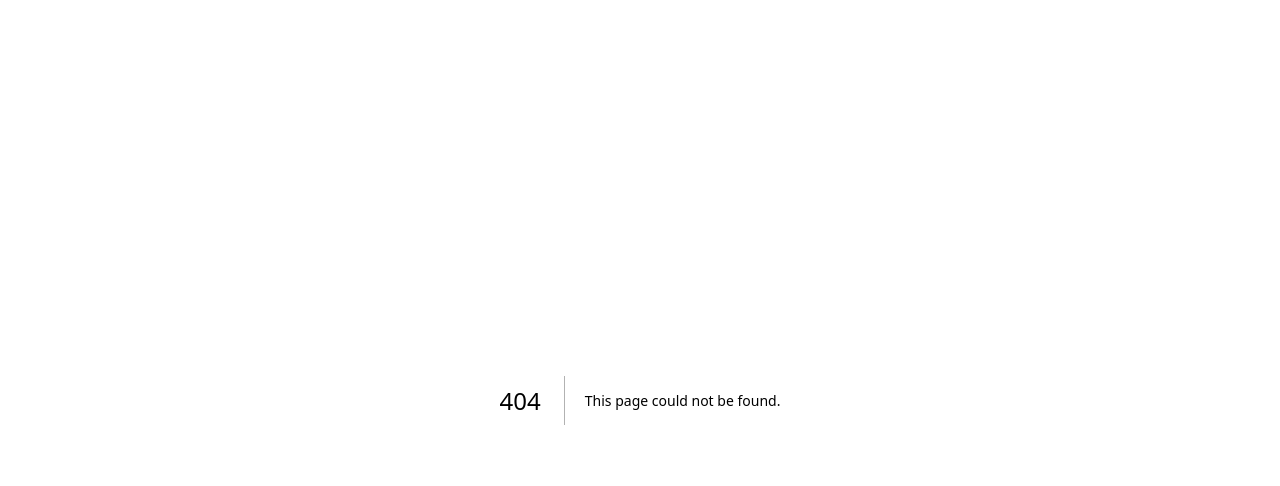
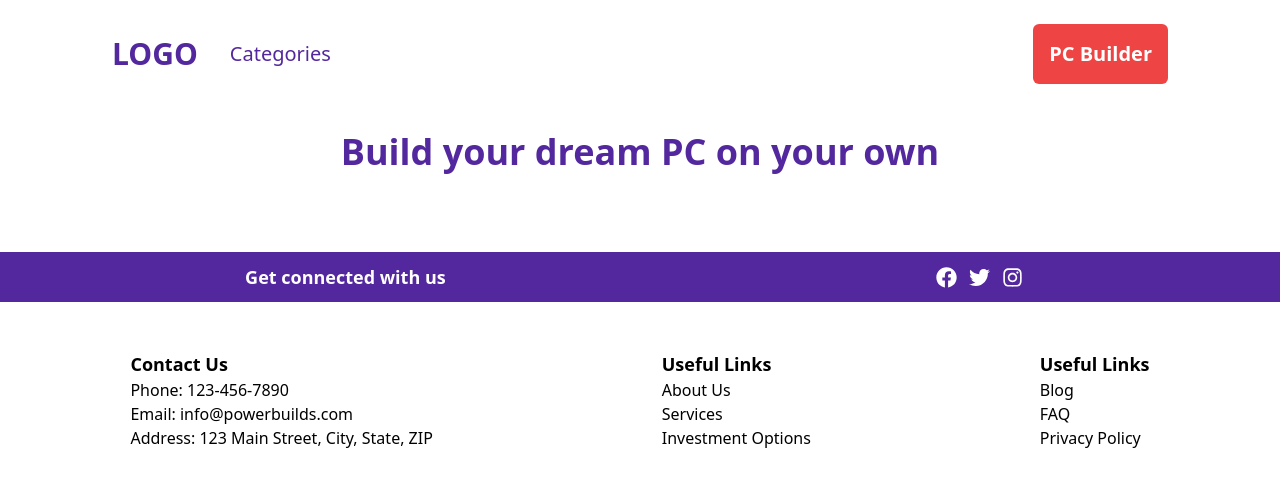
Before and after one commit to SunitCorneleous/power-builds-nextjs, a Next.js app: page /pc-builder in a window 1280 px wide. Before the commit this address had no page. Shown: the top 486 px of the page. Built offline with nearby package versions, Linux system fonts and the light colour scheme.

Commit message:
pc builder page added

```diff
--- a/src/components/HomePage/Banner.js
+++ b/src/components/HomePage/Banner.js
@@ -4,11 +4,11 @@ import React from "react";
 const Banner = () => {
   return (
     <div className="md:min-h-[70vh] sm:bg-violet-300 md:bg-transparent mb-14 flex flex-col-reverse md:flex-row  justify-center items-center p-5 md:p-14">
-      <div className="mr-5 md:w-[55%]">
-        <h1 className="md:text-4xl md:mb-5 md:font-semibold text-2xl font-semibold mb-4">
+      <div className="mr-5 md:w-[55%] text-primary">
+        <h1 className="md:text-5xl whitespace-normal md:mb-5 md:font-semibold text-2xl font-semibold mb-4">
           Welcome to PowerBuilds - Unleash Your PC Potential!
         </h1>
-        <p className="md:text-xl md:mb-5 md:font-normal">
+        <p className="md:text-2xl md:mb-5 md:font-normal">
           Empowering your PC experience with cutting-edge technology. Whether
           you&apos;re a gamer, content creator, or tech enthusiast, we have
           everything you need for a custom-built masterpiece.
@@ -17,8 +17,8 @@ const Banner = () => {
       <div className="w-[45%]">
         <Image
           src="https://www.startech.com.bd/image/cache/catalog/desktop-pc/desktop-offer/core-i7-10700-desktop-pc-01-500x500.webp"
-          height={350}
-          width={350}
+          height={500}
+          width={500}
           alt="banner image"
           className="hidden md:block md:w-full rounded-md"
         />
--- a/src/components/HomePage/CategoryCard.js
+++ b/src/components/HomePage/CategoryCard.js
@@ -6,10 +6,10 @@ const CategoryCard = ({ title, icon }) => {
     <motion.div
       whileHover={{ scale: 1.03 }}
       whileTap={{ scale: 1 }}
-      className="md:max-w-[350px] h-[250px] mt-6 rounded-md shadow-md flex flex-col  items-center justify-center bg-violet-100 cursor-pointer"
+      className="md:max-w-[350px] h-[250px] mt-6 rounded-md shadow-md flex flex-col  items-center justify-center bg-violet-100 cursor-pointer text-primary"
     >
       <div className="mb-2">{icon}</div>
-      <h1 className="font-medium text-xl md:text-base">{title}</h1>
+      <h1 className="font-medium text-base">{title}</h1>
     </motion.div>
   );
 };
--- a/src/components/HomePage/FeaturedCategory.js
+++ b/src/components/HomePage/FeaturedCategory.js
@@ -9,7 +9,7 @@ import {
   BsFillKeyboardFill,
 } from "react-icons/bs";
 import { CgSmartphoneRam } from "react-icons/cg";
-import { GrStorage } from "react-icons/gr";
+import { MdStorage } from "react-icons/md";
 import { PiComputerTowerBold } from "react-icons/pi";
 import Link from "next/link";
 
@@ -37,7 +37,7 @@ const FeaturedCategory = () => {
     },
     {
       title: "Storage Device",
-      icon: <GrStorage size={55}></GrStorage>,
+      icon: <MdStorage size={55}></MdStorage>,
       path: "categories/storage",
     },
     {
@@ -70,7 +70,7 @@ const FeaturedCategory = () => {
   return (
     <div className="mb-14">
       <h1 className="text-2xl font-bold text-primary ">Featured Categories</h1>
-      <div className="grid grid-cols-2 md:grid-cols-5 md:gap-5">
+      <div className="grid grid-cols-2 md:grid-cols-5 gap-2 md:gap-5 p-2">
         {categories.map((item, i) => (
           <Link href={item.path} key={i}>
             <CategoryCard title={item.title} icon={item.icon} key={i} />
--- a/src/components/Layouts/RootLayout/RootLayout.js
+++ b/src/components/Layouts/RootLayout/RootLayout.js
@@ -21,7 +21,9 @@ const RootLayout = ({ children }) => {
 
         {/* pc builder button and login */}
         <div>
-          <PrimaryButton customClass="">PC Builder</PrimaryButton>
+          <Link href="pc-builder">
+            <PrimaryButton customClass="">PC Builder</PrimaryButton>
+          </Link>
         </div>
       </div>
 
--- a/src/components/UI/PrimaryButton.js
+++ b/src/components/UI/PrimaryButton.js
@@ -1,12 +1,15 @@
-import React from 'react';
+import React from "react";
+import { motion } from "framer-motion";
 
 const PrimaryButton = ({ children, customClass }) => {
   return (
-    <button
+    <motion.button
+      whileHover={{ scale: 1.03 }}
+      whileTap={{ scale: 1 }}
       className={`md:p-4 p-2 bg-red-500 text-white font-bold rounded-md md:text-xl ${customClass}`}
     >
       {children}
-    </button>
+    </motion.button>
   );
 };
 
--- /dev/null
+++ b/src/pages/pc-builder/index.js
@@ -0,0 +1,18 @@
+import RootLayout from "@/components/Layouts/RootLayout/RootLayout";
+import React from "react";
+
+const PcBuilderPage = () => {
+  return (
+    <div>
+      <h1 className="text-xl md:text-4xl font-semibold text-primary text-center">
+        Build your dream PC on your own
+      </h1>
+    </div>
+  );
+};
+
+export default PcBuilderPage;
+
+PcBuilderPage.getLayout = function getLayout(page) {
+  return <RootLayout>{page}</RootLayout>;
+};
```
